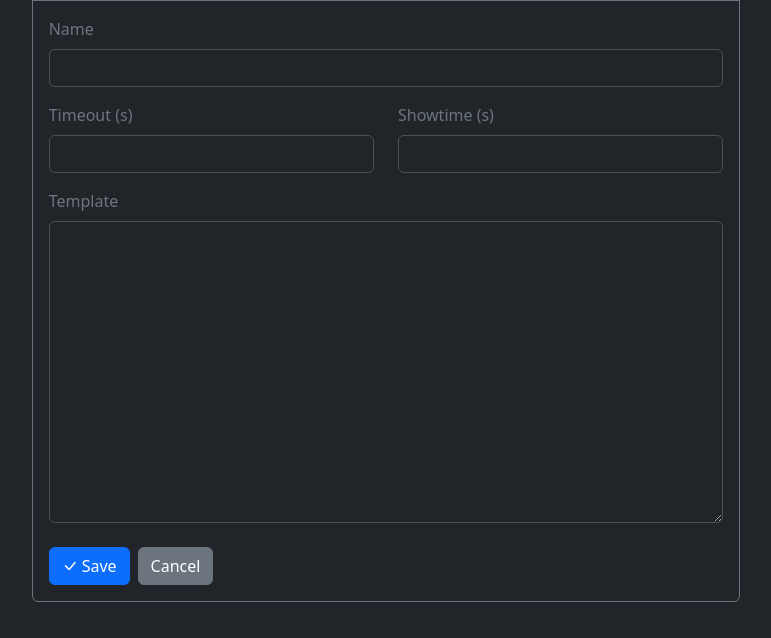
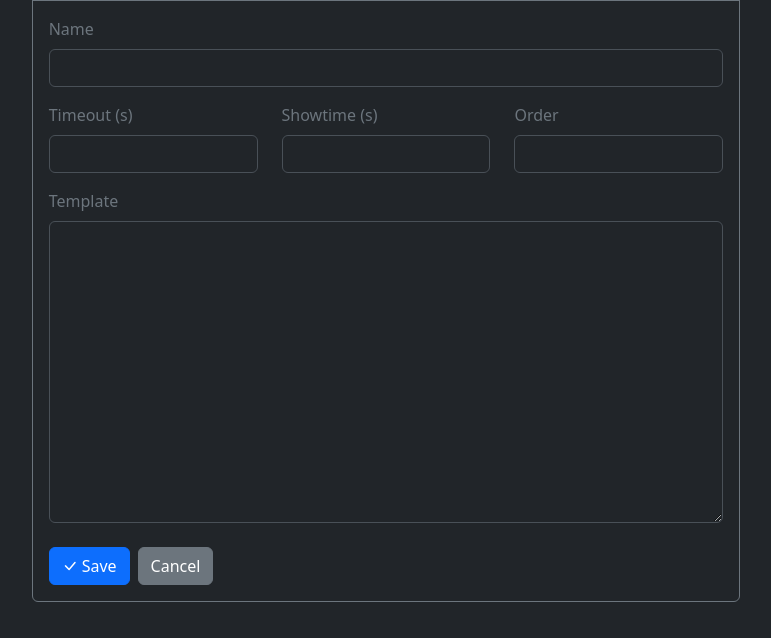
Before and after one commit to gunlinux/beerstat_api, a FastAPI app: template templates/admin/widget_edit.html in a window 1280 px wide. Shown: the part 162-800 px from the top of the page, without its empty margins (254-1025 px from the left). Run offline with FastAPI, Linux system fonts and the light colour scheme; the template is opened without the code that fills it, so the values that code supplies are empty.

Commit message:
order_admin

```diff
--- a/templates/admin/index.html
+++ b/templates/admin/index.html
@@ -19,6 +19,7 @@
           <th>Name</th>
           <th>Timeout (s)</th>
           <th>Showtime (s)</th>
+          <th>Order</th>
           <th class="text-end">Actions</th>
         </tr>
       </thead>
@@ -29,6 +30,7 @@
           <td class="fw-medium">{{ widget.name }}</td>
           <td>{{ widget.timeout }}</td>
           <td>{{ widget.showtime }}</td>
+          <td>{{ widget.order }}</td>
           <td class="text-end">
             <a href="/admin/widget/{{ widget.id }}/edit"
                class="btn btn-outline-primary btn-sm me-1">
@@ -45,7 +47,7 @@
         </tr>
         {% else %}
         <tr>
-          <td colspan="5" class="text-center text-secondary py-5">No widgets yet.</td>
+          <td colspan="6" class="text-center text-secondary py-5">No widgets yet.</td>
         </tr>
         {% endfor %}
       </tbody>
--- a/templates/admin/widget_create.html
+++ b/templates/admin/widget_create.html
@@ -30,6 +30,10 @@
               <input class="form-control" name="showtime" type="number"
                      value="{{ default_showtime }}" min="1" required>
             </div>
+            <div class="col">
+              <label class="form-label text-secondary">Order</label>
+              <input class="form-control" name="order" type="number" value="0">
+            </div>
           </div>
           <div class="mb-4">
             <label class="form-label text-secondary">Template</label>
--- a/templates/admin/widget_edit.html
+++ b/templates/admin/widget_edit.html
@@ -31,6 +31,11 @@
               <input class="form-control" name="showtime" type="number"
                      value="{{ widget.showtime }}" min="1" required>
             </div>
+            <div class="col">
+              <label class="form-label text-secondary">Order</label>
+              <input class="form-control" name="order" type="number"
+                     value="{{ widget.order }}">
+            </div>
           </div>
           <div class="mb-4">
             <label class="form-label text-secondary">Template</label>
```
